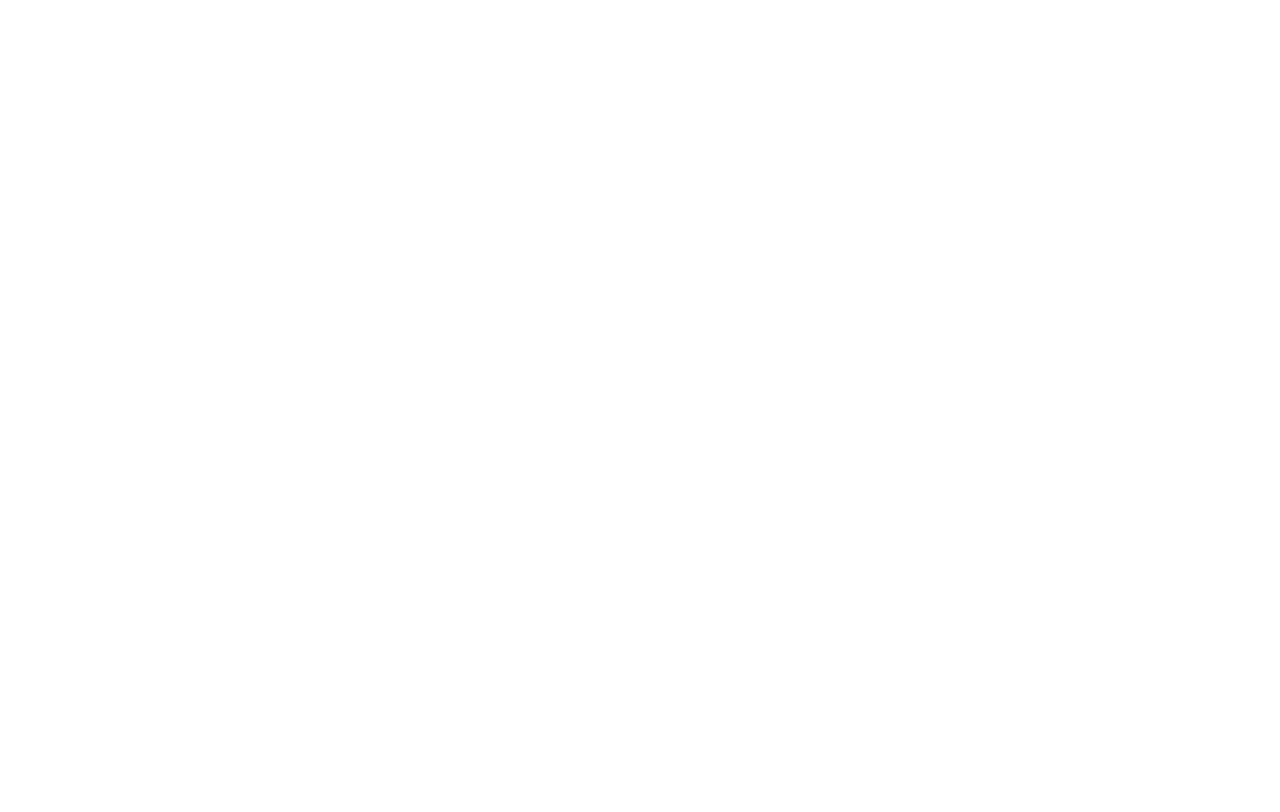
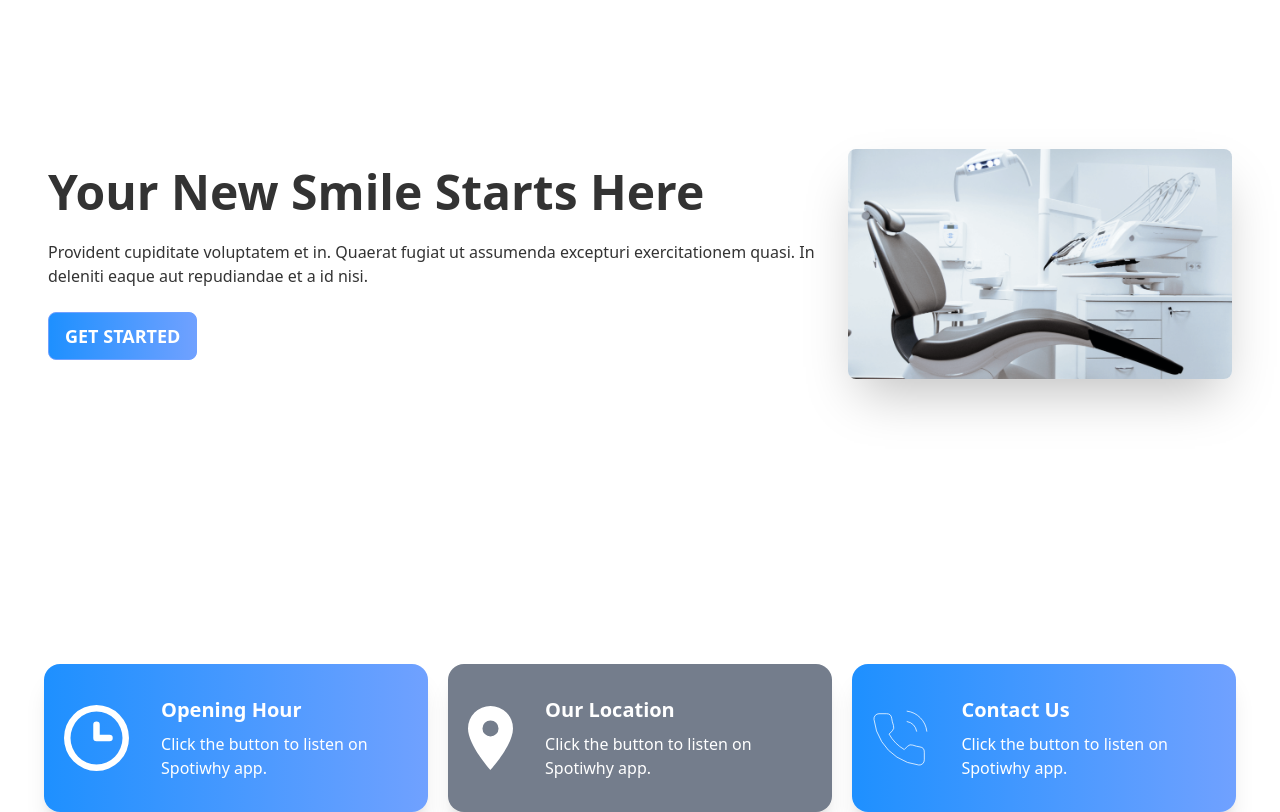
Before and after one commit to HossainRafi/dp-client, a React (Create React App) app: page / in a window 1280 px wide. Shown: the part 200-1012 px from the top of the page. Before the commit the page ends 800 px from the top, so only its background shows below. Built offline with nearby package versions, Linux system fonts and the light colour scheme.

Commit message:
info card and banner done

```diff
--- a/src/App.js
+++ b/src/App.js
@@ -2,6 +2,7 @@
 import { Routes, Route, Link } from "react-router-dom";
 import Home from './Pages/Home/Home';
 import About from './Pages/About/About';
+import Login from './Login/Login';
 
 
 function App() {
@@ -11,6 +12,7 @@
       <Routes>
         <Route path="/" element={<Home />} />
         <Route path="about" element={<About />} />
+        <Route path="login" element={<Login/>} />
       </Routes>
     </div>
   );
--- /dev/null
+++ b/src/Login/Login.js
@@ -0,0 +1,11 @@
+import React from 'react';
+
+const Login = () => {
+    return (
+        <div>
+            login
+        </div>
+    );
+};
+
+export default Login;
--- /dev/null
+++ b/src/Pages/Home/Banner.js
@@ -0,0 +1,25 @@
+import React from "react";
+import chair from "../../assets/images/chair.png";
+
+const Banner = () => {
+  return (
+    <div className="hero min-h-screen">
+      <div className="hero-content flex-col lg:flex-row-reverse">
+        <img src={chair} className="max-w-sm rounded-lg shadow-2xl" alt="" />
+        <div>
+          <h1 className="text-5xl font-bold">Your New Smile Starts Here</h1>
+          <p className="py-6">
+            Provident cupiditate voluptatem et in. Quaerat fugiat ut assumenda
+            excepturi exercitationem quasi. In deleniti eaque aut repudiandae et
+            a id nisi.
+          </p>
+          <button className="btn btn-primary uppercase text-white bg-gradient-to-r from-secondary to-primary text-lg">
+            Get Started
+          </button>
+        </div>
+      </div>
+    </div>
+  );
+};
+
+export default Banner;
--- a/src/Pages/Home/Home.js
+++ b/src/Pages/Home/Home.js
@@ -1,11 +1,14 @@
-import React from 'react';
+import React from "react";
+import Banner from "./Banner";
+import Info from './Info';
 
 const Home = () => {
-    return (
-        <div>
-            home
-        </div>
-    );
+  return (
+    <div className="px-8">
+          <Banner />
+          <Info/>
+    </div>
+  );
 };
 
 export default Home;
--- /dev/null
+++ b/src/Pages/Home/Info.js
@@ -0,0 +1,25 @@
+import React from "react";
+import InfoCard from "./InfoCard";
+import clock from "../../assets/icons/clock.svg";
+import map from "../../assets/icons/marker.svg";
+import phone from "../../assets/icons/phone.svg";
+
+const Info = () => {
+  return (
+    <div className="grid grid-cols-1 lg:grid-cols-3 gap-5 px-3">
+      <InfoCard
+        cardTitle="Opening Hour"
+        img={clock}
+        bgColor="bg-gradient-to-r from-secondary to-primary"
+      />
+      <InfoCard cardTitle="Our Location" img={map} bgColor="bg-accent" />
+      <InfoCard
+        cardTitle="Contact Us"
+        img={phone}
+        bgColor="bg-gradient-to-r from-secondary to-primary"
+      />
+    </div>
+  );
+};
+
+export default Info;
--- /dev/null
+++ b/src/Pages/Home/InfoCard.js
@@ -0,0 +1,17 @@
+import React from "react";
+
+const InfoCard = ({ img, cardTitle,bgColor }) => {
+  return (
+    <div className={`card lg:card-side shadow-xl text-white ${bgColor}`}>
+      <figure className="pl-5">
+        <img src={img} alt="Album" />
+      </figure>
+      <div className="card-body">
+        <h2 className="card-title">{cardTitle}</h2>
+        <p>Click the button to listen on Spotiwhy app.</p>
+      </div>
+    </div>
+  );
+};
+
+export default InfoCard;
--- a/src/Pages/Shared/Navbar.js
+++ b/src/Pages/Shared/Navbar.js
@@ -52,7 +52,7 @@
             {menuItems}
           </ul>
         </div>
-        <img className="h-[45px] w-[180px]" src={logo} alt="" />
+        <img className="h-[40px] w-[160px]" src={logo} alt="" />
       </div>
       <div className="navbar-center px-8 font-bold font-serif hidden lg:flex">
         <ul className="menu menu-horizontal p-0">{menuItems}</ul>
--- a/tailwind.config.js
+++ b/tailwind.config.js
@@ -7,9 +7,9 @@
     themes: [
       {
         mytheme: {
-          primary: "#0FCFEC",
-          secondary: "#19D3AE",
-          accent: "#3A4256",
+          primary: "#70a1ff",
+          secondary: "#1e90ff",
+          accent: "#747d8c",
           neutral: "#3A5392",
           "base-100": "#ffffff",
         },
```
